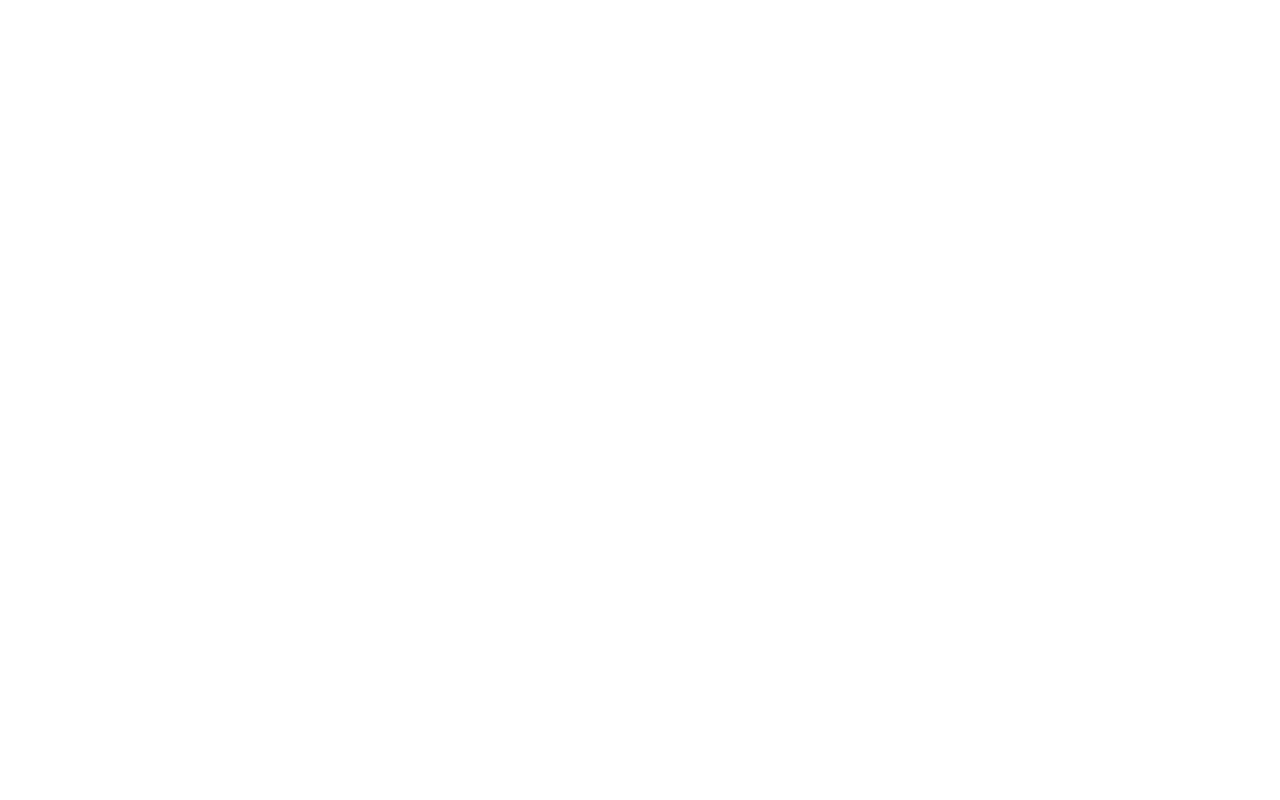
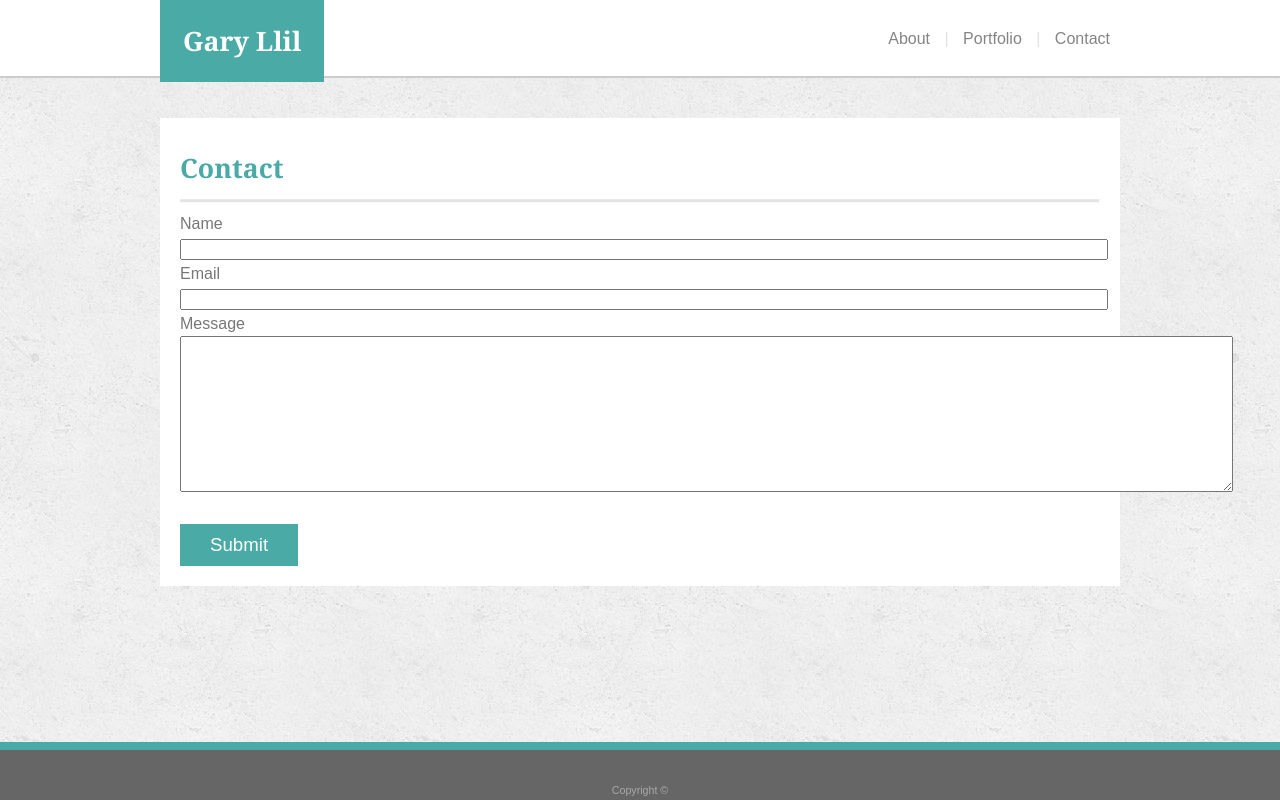
Before and after one commit to gllil/About-Me, a plain HTML site: page contact.html in a window 1280 px wide. Drawn offline with Linux system fonts and the light colour scheme.

Commit message:
added contact page and part of the portfolio page

```diff
--- /dev/null
+++ b/assets/css/contactform.css
@@ -0,0 +1,16 @@
+.fullname {
+    width: 100%;
+}
+
+.email {
+    width: 100%;
+}
+
+.submit {
+    background-color: #4aaaa5;
+    border: none;
+    color: #ffffff;
+    font-size: 14pt;
+    padding: 10px 30px 10px 30px;
+
+}
--- a/assets/css/style.css
+++ b/assets/css/style.css
@@ -13,10 +13,10 @@ h1 {
 
 .topborder {
     background-color: #ffffff;
-    padding-top: 60px;
-    padding-bottom: 76px;
+    height: 76px;
     margin-bottom: 40px;
     border-bottom: 2px solid #cccccc;
+    width: 100%;
 }
 
 .headerinfo {
@@ -25,7 +25,7 @@ h1 {
 }
 
 .name {
-    position: relative;
+    position: absolute;
     padding: 23px;
     background-color:#4aaaa5;
     color: white;
@@ -34,16 +34,14 @@ h1 {
     text-align: center;
     margin-top: 0;
     width: fit-content;
-    bottom: 0;
-    left: 0;
+    top: 0;
 }
 
 .navbar {
     float: right;
     padding-top: 30px;
-    margin: 0;
+    margin: 0 auto;
     color: #777777;
-
 }
 
 .infotitle {
@@ -62,7 +60,6 @@ hr {
     width: 920px;
     padding: 20px;
     background-color: #ffffff;
-    margin-bottom: 100px;
     margin: 0 auto;
     line-height: 25px;
 }
--- a/contact.html
+++ b/contact.html
@@ -0,0 +1,48 @@
+<!DOCTYPE html>
+<html lang="en">
+<head>
+    <meta charset="UTF-8">
+    <meta name="viewport" content="width=device-width, initial-scale=1.0">
+    <meta http-equiv="X-UA-Compatible" content="ie=edge">
+    <title>About Me</title>
+    <link rel="stylesheet" href="assets/css/style.css">
+    <link rel="stylesheet" href="assets/css/contactform.css">
+</head>
+<body>
+
+
+    <section class="topborder">
+    <div class="headerinfo">
+        <h1 class="name">Gary Llil</h1>
+
+
+        <div class="navbar">
+            <a href="index.html" style="text-decoration: none;">About</a>
+            <ins>|</ins>
+            <a href="portfolio.html" style="text-decoration: none;">Portfolio</a>
+            <ins>|</ins>
+            <a href="contact.html" style="text-decoration: none;">Contact</a>
+        </div>
+    </div>
+    </section>
+
+        <div class="info">
+           <h1 class="infotitle">Contact</h1>
+           <hr>
+           <form>
+               Name<br>
+               <input class="fullname" type="text" name="fullname"><br>
+               Email<br>
+               <input class="email" type="text" name="email"><br>
+               Message<br>
+               <textarea name="message" id="" cols="129" rows="10"></textarea><br><br>
+               <input class="submit" type="submit" value="Submit">
+           </form>
+        </div>
+
+
+    <footer class="footer">
+        <div class="cr">Copyright &copy;</div>
+    </footer>
+</body>
+</html>
```
Also changed, not shown: portfolio.html (+45 -0 lines).
